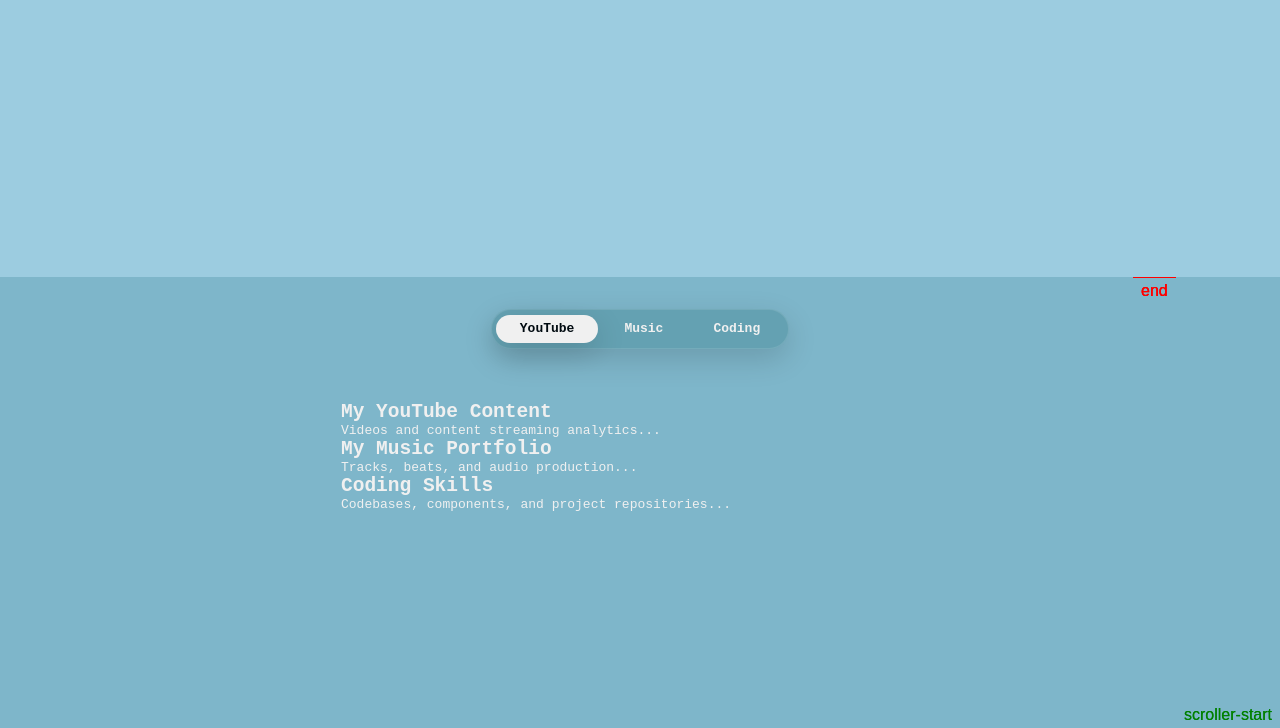
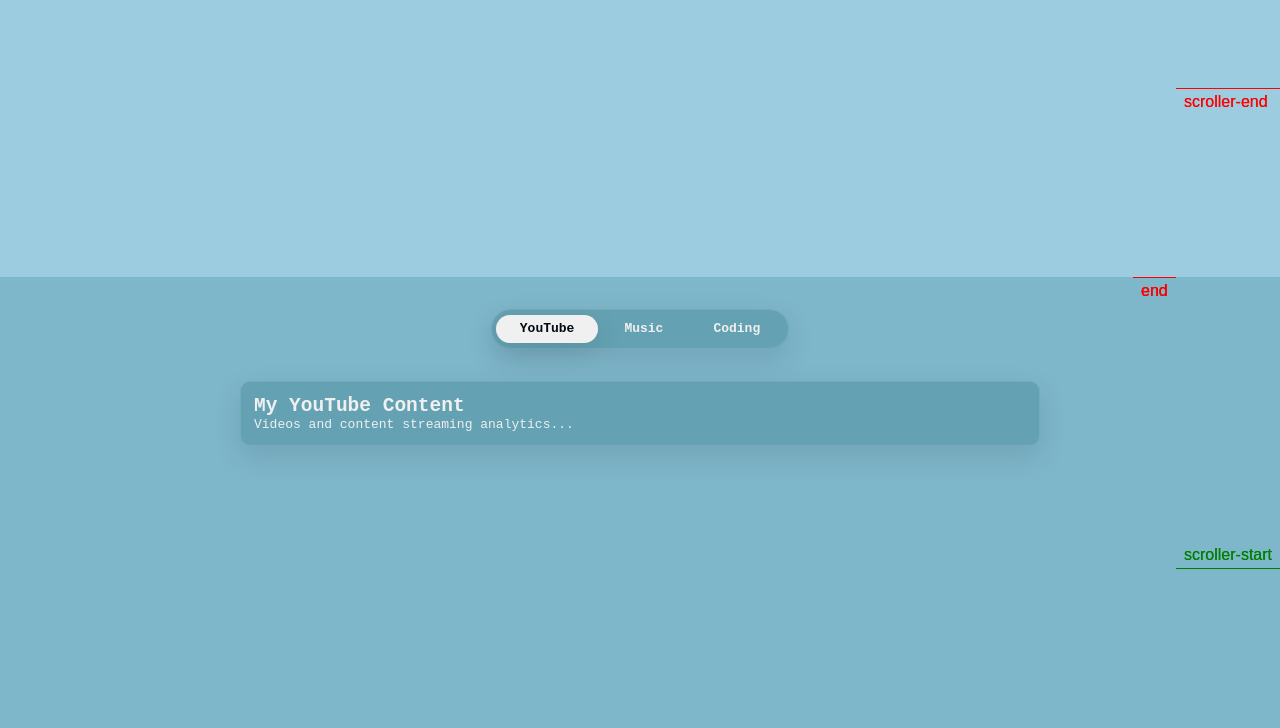
Before and after one commit to duckstacks06/Project.Solo.Portfolio, a plain HTML site: page index.html in a window 1280 px wide. Both pictures are taken after a click on the button "YouTube". Shown: the part 1323-2051 px from the top of the page. Drawn offline with Linux system fonts and the light colour scheme.

Commit message:
feat navbar

```diff
--- a/css/styles.css
+++ b/css/styles.css
@@ -1,5 +1,6 @@
 * { margin: 0; padding: 0; box-sizing: border-box; }
 
+/* -------------------------------------------------------------- */
 .sky{
     background-color: #B4D7E2;
     position: relative;
@@ -75,6 +76,7 @@
     100% { transform: rotate(360deg); }
 }
 
+/* -------------------------------------------------------------- */
 .surface{
     background-color: #9CCCE0;
     position: relative;
@@ -129,6 +131,7 @@
     margin: 0;
 }
 
+/* -------------------------------------------------------------- */
 .underwater{
     background-color: #7Eb6ca;
     position: relative;
@@ -136,6 +139,7 @@
     padding-top: 2em;
 }
 .tab-navbar {
+    /* placement properties */
     position: sticky;
     top: 1.5em;
     z-index: 100;
@@ -143,6 +147,7 @@
     width: max-content;
     margin: 0 auto;
 
+    /* style properties */
     background-color: #64A1b2;
     backdrop-filter: blur(12px);
     -webkit-backdrop-filter: blur(12px);
@@ -150,10 +155,11 @@
     border-radius: 1000px;
     padding: 0.3em;
 
+    /* flex properties */
     display: flex;
     align-items: center;
     gap: 0.2em;
-    box-shadow: 0 10px 30px rgba(0, 0, 0, 0.15);
+    box-shadow: 0 10px 30px rgba(0, 0, 0, 0.1);
 }
 .tab-btn {
     background: none;
@@ -176,12 +182,30 @@
 .tab-btn.active {
     background-color:#f0f0f0;
     color: #000a10;
-    box-shadow:  0 10px 30px rgba(0, 0, 0, 0.15);
+    box-shadow:  0 10px 30px rgba(0, 0, 0, 0.1);
 }
 .tab-container {
-    max-width: 50em;
-    margin: 2em auto;
+    /* placement properties */
+    max-width: 50rem;
+    margin: 2rem auto;
     padding: 2em;
     font-family: monospace;
     color: #f0f0f0;
+
+    /* style properties */
+    background-color: #64A1b2;
+    backdrop-filter: blur(12px);
+    -webkit-backdrop-filter: blur(12px);
+    border: 1px solid rgba(255, 255, 255, 0.1);
+    border-radius: 10px;
+    padding: 1em;
+
+    /* flex properties */
+    display: flex;
+    align-items: center;
+    gap: 0.2em;
+    box-shadow: 0 10px 30px rgba(0, 0, 0, 0.1);
 }
+.tab-panel.hidden {
+    display: none !important;
+}
--- a/js/script.js
+++ b/js/script.js
@@ -25,6 +25,12 @@ ScrollTrigger.create({
 const parallaxLayers = document.querySelectorAll("[data-speed]");
 const revealElements = document.querySelectorAll("[data-reveal]");
 
+const sun = document.querySelector(".sun");
+const sunButton = document.querySelector(".sun");
+
+const tabButtons = document.querySelectorAll(".tab-btn");
+const tabPanels = document.querySelectorAll(".tab-panel");
+
 // gsap anims
 revealElements.forEach((element) => {
     // Dynamically find the closest parent <section> to act as the ScrollTrigger target
@@ -44,10 +50,8 @@ revealElements.forEach((element) => {
             ease: "circ.out",
             scrollTrigger: {
                 trigger: parentSection, // triggers depending on the parent it's in
-                /*
-                start: "20% 80%",
-                end: "80% 20%",
-                */
+                start: "top 80%",
+                end: "bottom 20%",
                 markers: true,
                 toggleActions: "restart pause resume pause"
             }
@@ -92,5 +96,25 @@ document.addEventListener("mousemove", (event) => {
 });
 
 sunButton.addEventListener("click", (event) => {
-  console.log(`Click count: ${event}`);
+  console.log(`Click count: ${event.detail}`);
 });
+
+tabButtons.forEach((button) => {
+    button.addEventListener("click", () => {
+        // removes the active attribute
+        tabButtons.forEach(btn => btn.classList.remove("active"));
+
+        // adds the active attribute to the button pressed
+        button.classList.add("active");
+
+        // hides all panels by default
+        tabPanels.forEach(panel => panel.classList.add("hidden"));
+
+        // matches the clicked element to the panel
+        const targetTabId = button.dataset.tab;
+        const targetPanel = document.getElementById(targetTabId);
+
+        // reveals the hidden panel
+        targetPanel.classList.remove("hidden");
+    });
+});
```
